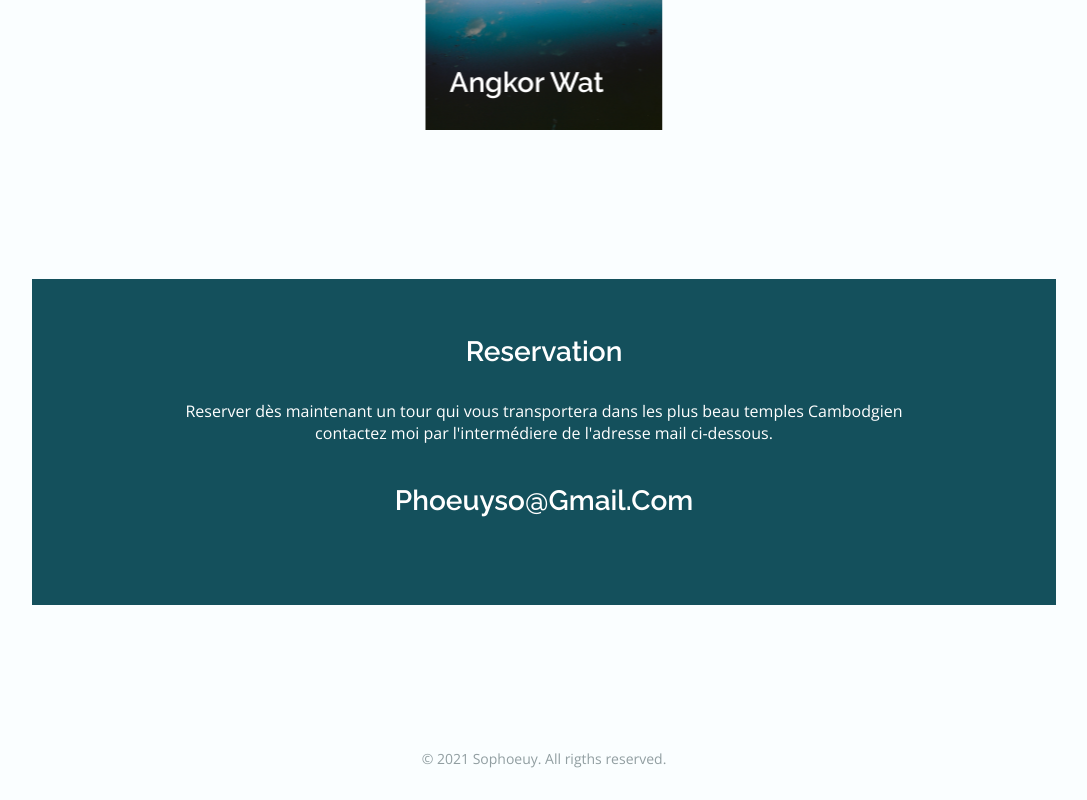
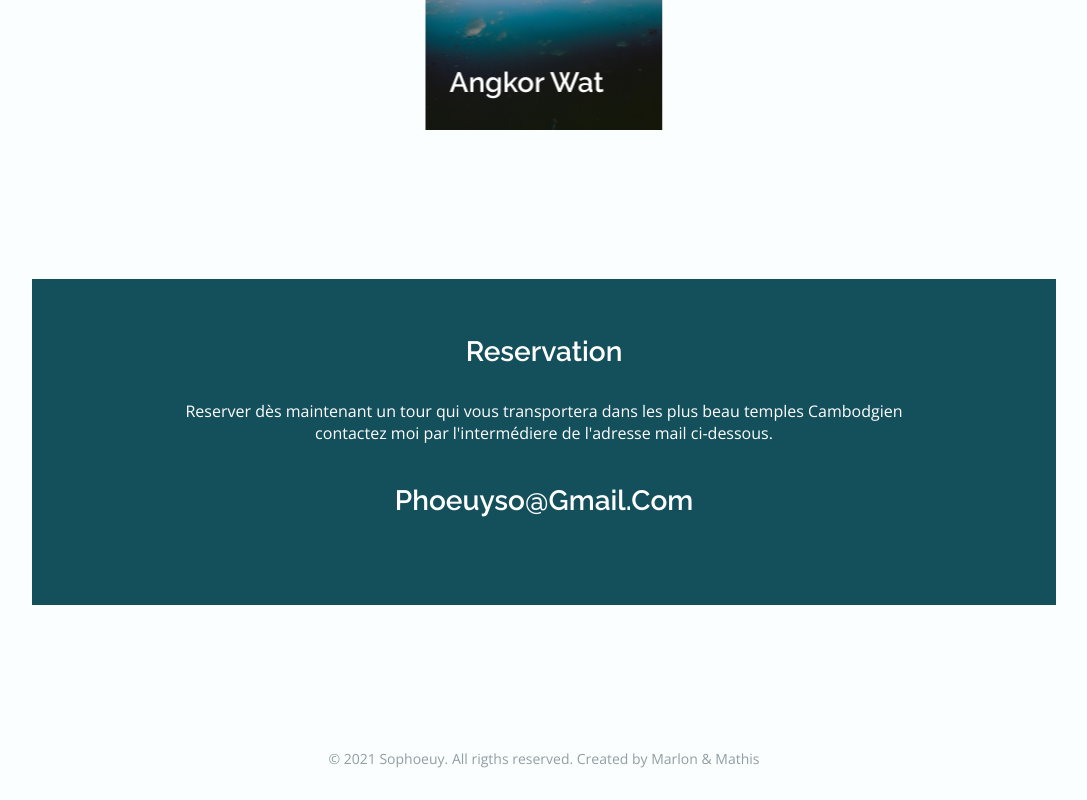
Before and after one commit to Mathis-GR/sophoeuy-website, a plain HTML site: page index.html in a window 1280 px wide. Shown: the part 1534-2334 px from the top of the page, without its empty margins (96-1183 px from the left). Drawn offline with nearby package versions, Linux system fonts and the light colour scheme.

Commit message:
Update index.html

```diff
--- a/index.html
+++ b/index.html
@@ -181,7 +181,7 @@
 
 
                 <div class="footer__rights">
-                    <p class="footer__copy">&#169; 2021 Sophoeuy. All rigths reserved.</p>
+                    <p class="footer__copy">&#169; 2021 Sophoeuy. All rigths reserved. Created by Marlon & Mathis </p>
 
                 </div>
             </div>
```
